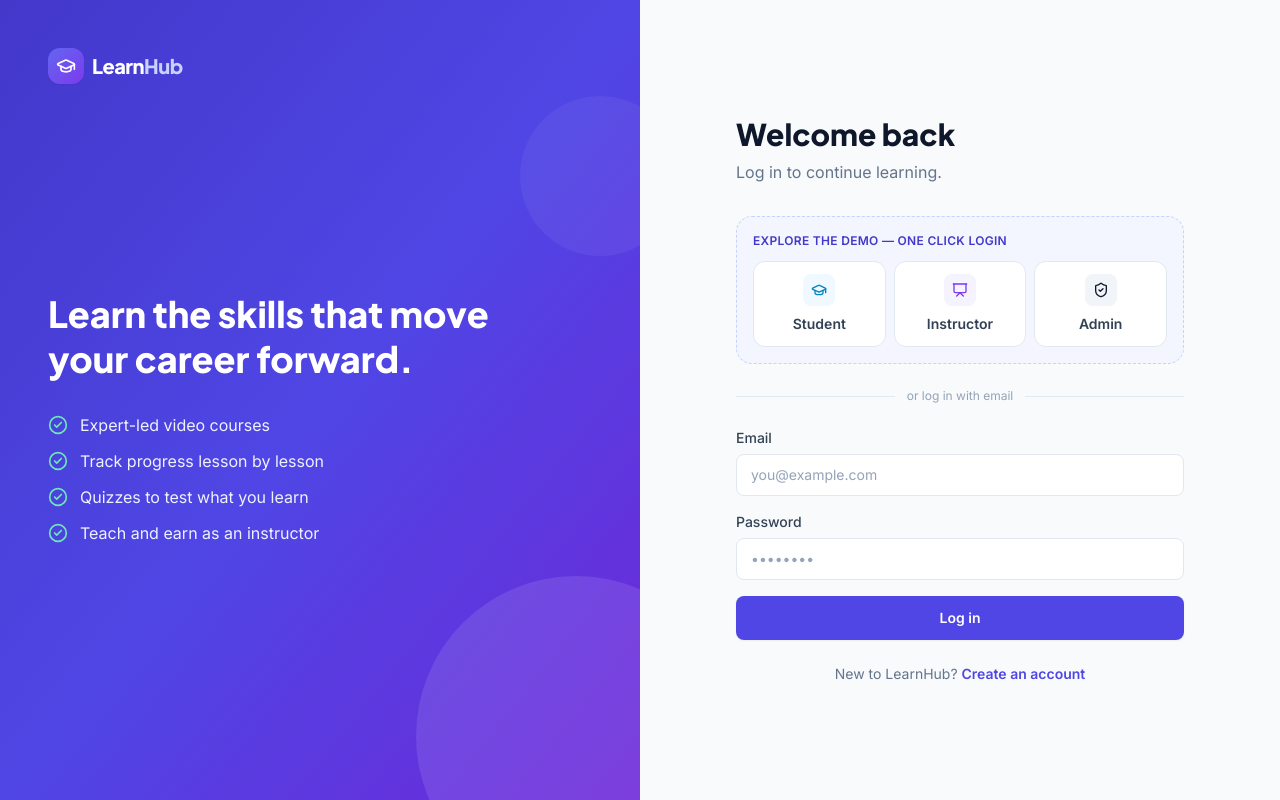
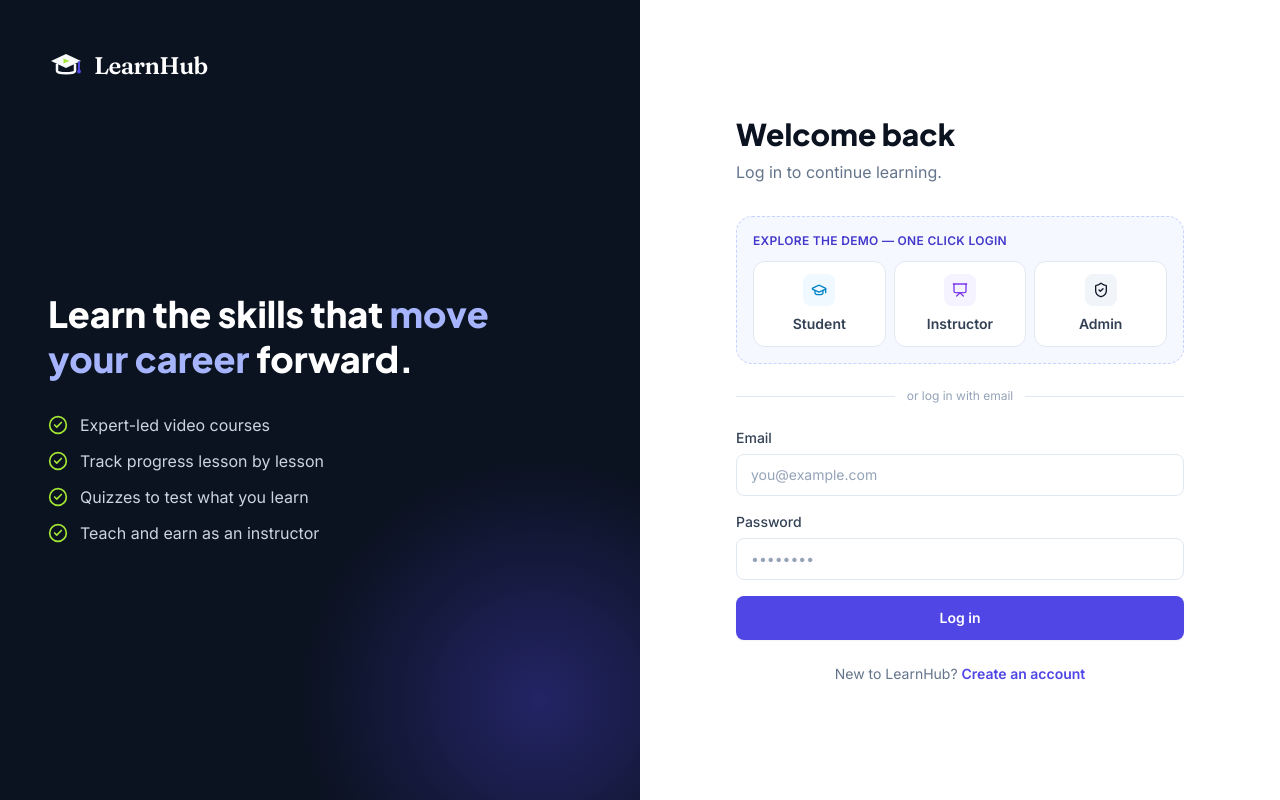
Before and after one commit to HamzaFaisal10/LMS-project, a React (Vite) app: page /login in a window 1280 px wide. Built offline with nearby package versions, Linux system fonts and the light colour scheme.

Commit message:
feat(brand): new play-cap logo and professional light theme tokens
- Play-cap logo mark (graduation cap + play button) with Fraunces wordmark
- Matching SVG favicon
- Ink colour tokens, Fraunces serif, float shadow and hero grid utility
- Ink footer and auth side panel to match the new brand

```diff
--- a/index.html
+++ b/index.html
@@ -7,10 +7,13 @@
     <meta name="description" content="LearnHub - learn in-demand skills from expert instructors." />
     <link rel="preconnect" href="https://fonts.googleapis.com" />
     <link rel="preconnect" href="https://fonts.gstatic.com" crossorigin />
-    <link href="https://fonts.googleapis.com/css2?family=Inter:wght@400;500;600;700&family=Plus+Jakarta+Sans:wght@600;700;800&display=swap" rel="stylesheet" />
+    <link
+      href="https://fonts.googleapis.com/css2?family=Inter:wght@400;500;600;700&family=Plus+Jakarta+Sans:wght@600;700;800&family=Fraunces:opsz,wght@9..144,600&display=swap"
+      rel="stylesheet"
+    />
     <title>LearnHub — Learn without limits</title>
   </head>
-  <body class="bg-slate-50 text-slate-800 antialiased">
+  <body class="bg-white text-slate-800 antialiased">
     <div id="root"></div>
     <script type="module" src="/src/main.jsx"></script>
   </body>
--- a/src/components/Footer.jsx
+++ b/src/components/Footer.jsx
@@ -3,7 +3,7 @@ import Logo from './Logo';
 
 export default function Footer() {
   return (
-    <footer className="mt-20 bg-slate-950 text-slate-400">
+    <footer className="bg-ink text-slate-400">
       <div className="container-page grid gap-10 py-14 md:grid-cols-4">
         <div className="md:col-span-2">
           <Logo light />
--- a/src/components/Logo.jsx
+++ b/src/components/Logo.jsx
@@ -1,16 +1,33 @@
 import { Link } from 'react-router-dom';
-import { GraduationCap } from 'lucide-react';
+
+// LearnHub "play cap" mark: a graduation cap with a play button for video lessons.
+export function LogoMark({ light, className = 'h-9 w-9' }) {
+  const ink = light ? '#F8FAFC' : '#0B1220';
+  return (
+    <svg viewBox="0 0 72 72" className={className} aria-hidden="true">
+      <path d="M36 12 L66 26 L36 40 L6 26 Z" fill={ink} />
+      <path
+        d="M18 32 V46 C18 52 54 52 54 46 V32"
+        fill="none"
+        stroke={ink}
+        strokeWidth="5"
+        strokeLinejoin="round"
+      />
+      <path d="M31 21 L43 26 L31 31 Z" fill="#A3E635" />
+      <path d="M62 28 V44" stroke="#4F46E5" strokeWidth="4" strokeLinecap="round" />
+      <circle cx="62" cy="47" r="4" fill="#4F46E5" />
+    </svg>
+  );
+}
 
 export default function Logo({ light }) {
   return (
-    <Link to="/" className="flex items-center gap-2">
-      <span className="flex h-9 w-9 items-center justify-center rounded-xl bg-gradient-to-br from-brand-500 to-violet-600 text-white shadow-sm">
-        <GraduationCap className="h-5 w-5" />
-      </span>
+    <Link to="/" className="flex items-center gap-2.5" aria-label="LearnHub home">
+      <LogoMark light={light} />
       <span
-        className={`font-display text-xl font-extrabold tracking-tight ${light ? 'text-white' : 'text-slate-900'}`}
+        className={`font-serif text-2xl font-semibold tracking-tight ${light ? 'text-white' : 'text-ink'}`}
       >
-        Learn<span className={light ? 'text-brand-200' : 'text-brand-600'}>Hub</span>
+        LearnHub
       </span>
     </Link>
   );
--- a/src/index.css
+++ b/src/index.css
@@ -7,7 +7,7 @@
   h2,
   h3,
   h4 {
-    @apply font-display text-slate-900;
+    @apply font-display text-ink;
   }
 }
 
@@ -43,3 +43,13 @@
     @apply inline-flex items-center gap-1 rounded-full px-2.5 py-0.5 text-xs font-semibold;
   }
 }
+
+@layer utilities {
+  /* Subtle engineering-paper grid used behind the hero */
+  .bg-grid {
+    background-image:
+      linear-gradient(#eef0f6 1px, transparent 1px),
+      linear-gradient(90deg, #eef0f6 1px, transparent 1px);
+    background-size: 48px 48px;
+  }
+}
--- a/src/pages/auth/AuthShell.jsx
+++ b/src/pages/auth/AuthShell.jsx
@@ -4,13 +4,13 @@ import Logo from '../../components/Logo';
 export default function AuthShell({ title, subtitle, children }) {
   return (
     <div className="grid min-h-screen lg:grid-cols-2">
-      <div className="relative hidden overflow-hidden bg-gradient-to-br from-brand-700 via-brand-600 to-violet-700 p-12 text-white lg:flex lg:flex-col">
+      <div className="relative hidden overflow-hidden bg-ink p-12 text-white lg:flex lg:flex-col">
         <Logo light />
         <div className="my-auto max-w-md">
           <h2 className="text-4xl font-extrabold leading-tight text-white">
-            Learn the skills that move your career forward.
+            Learn the skills that <span className="text-brand-300">move your career</span> forward.
           </h2>
-          <ul className="mt-8 space-y-3 text-brand-50">
+          <ul className="mt-8 space-y-3 text-slate-300">
             {[
               'Expert-led video courses',
               'Track progress lesson by lesson',
@@ -18,13 +18,12 @@ export default function AuthShell({ title, subtitle, children }) {
               'Teach and earn as an instructor',
             ].map((t) => (
               <li key={t} className="flex items-center gap-3">
-                <CheckCircle2 className="h-5 w-5 text-emerald-300" /> {t}
+                <CheckCircle2 className="h-5 w-5 text-[#A3E635]" /> {t}
               </li>
             ))}
           </ul>
         </div>
-        <div className="absolute -bottom-24 -right-24 h-80 w-80 rounded-full bg-white/10" />
-        <div className="absolute -right-10 top-24 h-40 w-40 rounded-full bg-white/5" />
+        <div className="absolute -bottom-40 -right-40 h-[520px] w-[520px] rounded-full bg-[radial-gradient(circle,rgba(79,70,229,0.35),rgba(79,70,229,0)_65%)]" />
       </div>
       <div className="flex items-center justify-center p-6 sm:p-12">
         <div className="w-full max-w-md">
--- a/tailwind.config.js
+++ b/tailwind.config.js
@@ -6,6 +6,7 @@ export default {
       fontFamily: {
         sans: ['Inter', 'ui-sans-serif', 'system-ui', 'sans-serif'],
         display: ['"Plus Jakarta Sans"', 'Inter', 'sans-serif'],
+        serif: ['Fraunces', 'Georgia', 'serif'],
       },
       colors: {
         brand: {
@@ -20,8 +21,12 @@ export default {
           800: '#3730a3',
           900: '#312e81',
         },
+        ink: { DEFAULT: '#0B1220', soft: '#3B4256', muted: '#5B6478' },
       },
-      boxShadow: { card: '0 1px 2px rgba(16,24,40,.04), 0 4px 16px rgba(16,24,40,.06)' },
+      boxShadow: {
+        card: '0 1px 2px rgba(16,24,40,.04), 0 4px 16px rgba(16,24,40,.06)',
+        float: '0 30px 60px rgba(15,23,42,.18), 0 8px 20px rgba(15,23,42,.08)',
+      },
     },
   },
   plugins: [],
```
Also changed, not shown: public/favicon.svg.
